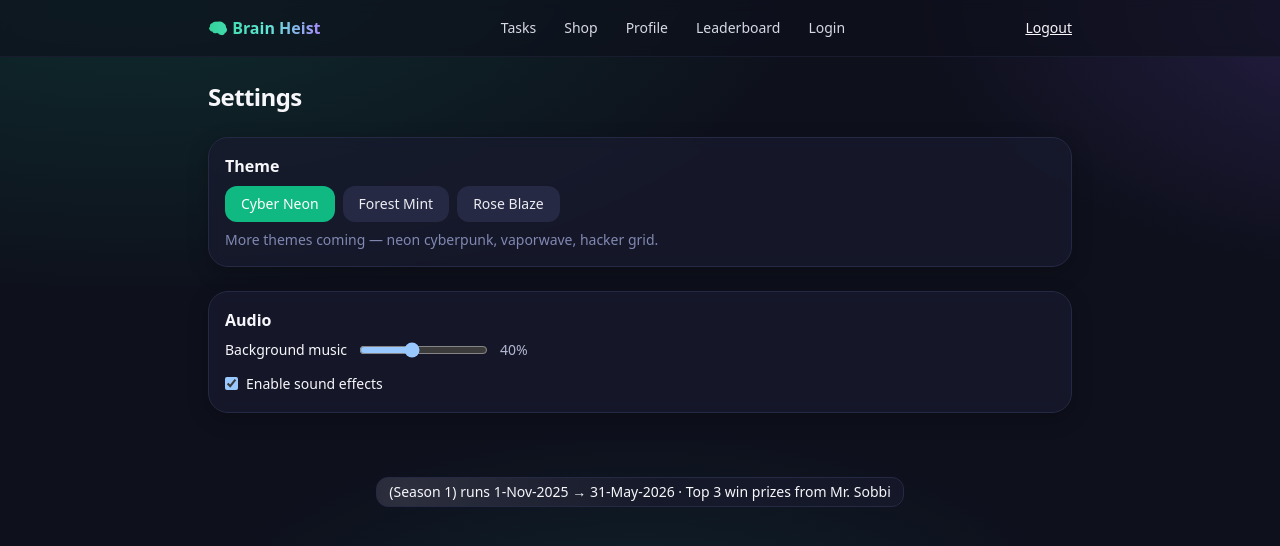
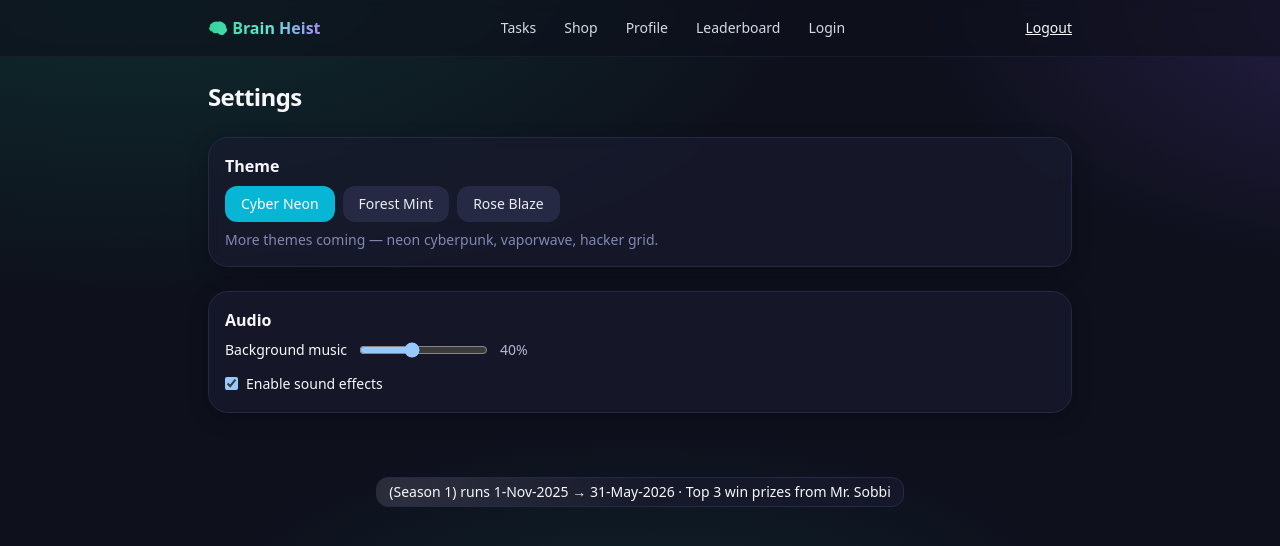
Before and after one commit to mrmemo87-cell/brain-heist, a Next.js app: page /settings in a window 1280 px wide. Shown: the top 546 px of the page. Built offline with nearby package versions, Linux system fonts and the light colour scheme; no server answers.

Commit message:
Update globals.css

```diff
--- a/app/globals.css
+++ b/app/globals.css
@@ -7,6 +7,9 @@
 }
 
 /* Theme base */
+:root[data-theme='cyber'] .btn-primary { @apply bg-cyan-500 hover:bg-cyan-600; }
+:root[data-theme='forest'] .btn-primary { @apply bg-emerald-500 hover:bg-emerald-600; }
+:root[data-theme='rose'] .btn-primary { @apply bg-rose-500 hover:bg-rose-600; }
 :root { color-scheme: dark; }
 html, body { @apply bg-ink-950 text-ink-50; }
 .container { @apply max-w-4xl mx-auto px-4; }
```
